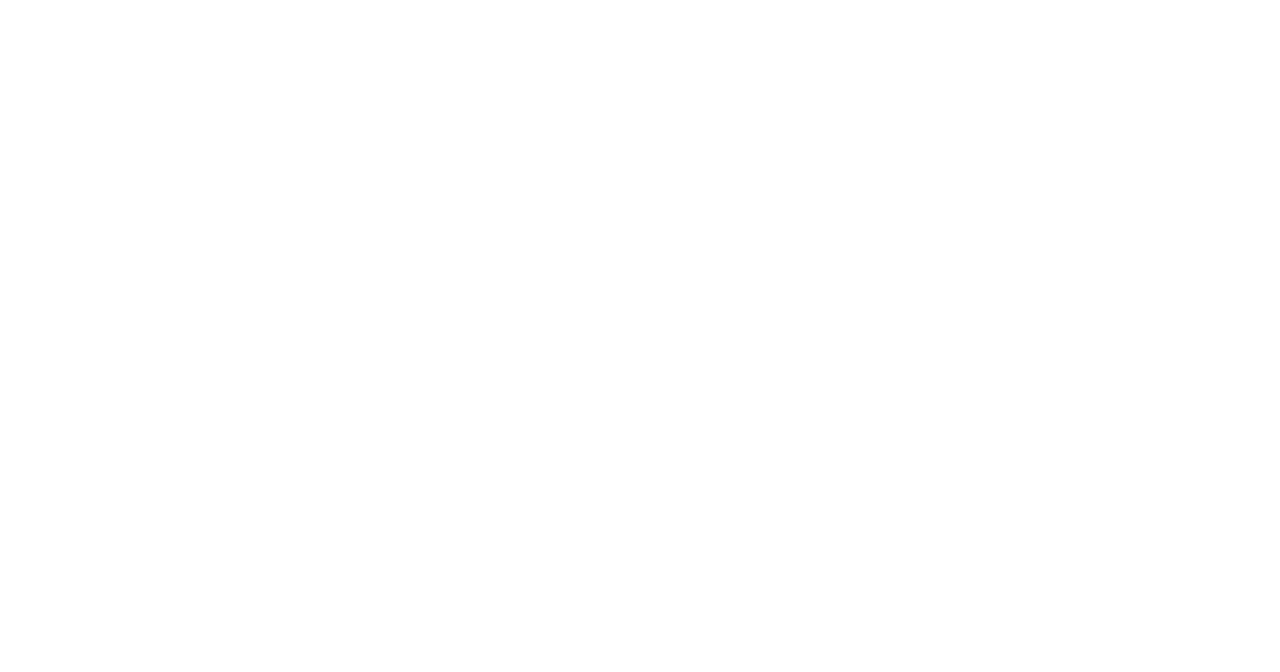
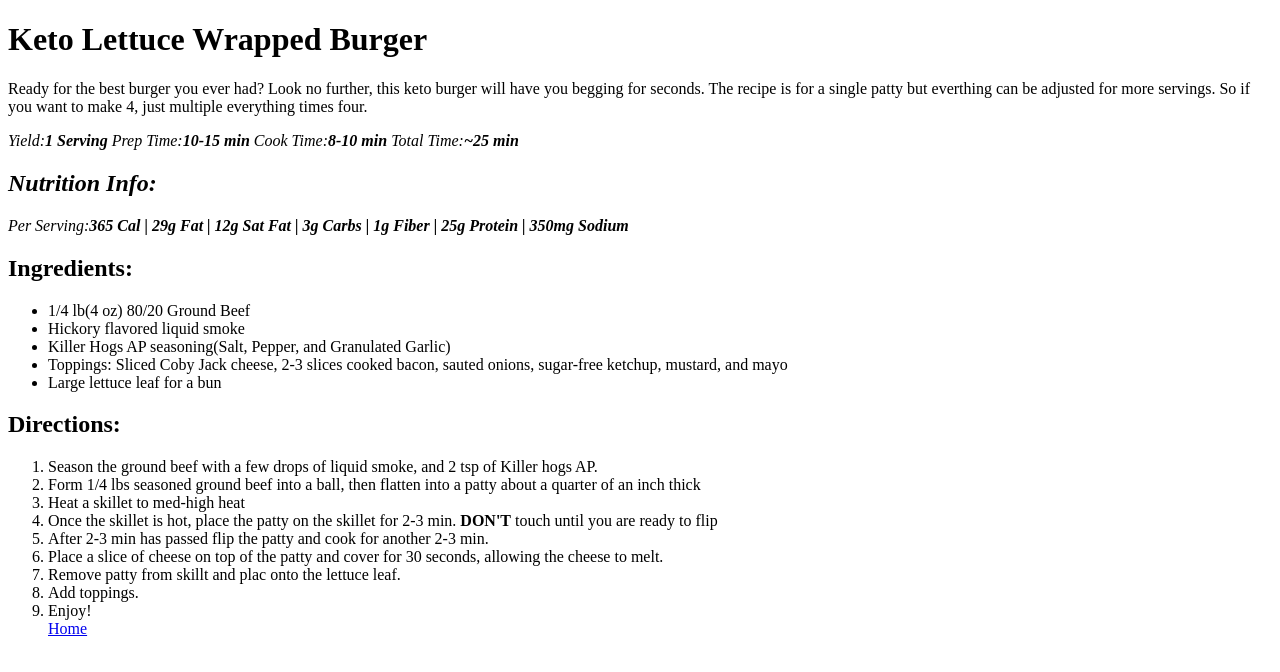
Before and after one commit to gwilljr88/odin-recipes, a plain HTML site: page recipes/keto-buger.html in a window 1280 px wide. Drawn offline with Linux system fonts and the light colour scheme.

Commit message:
Added nutrition facts, ingrdeints, and directions for keto burger recipe.

```diff
--- a/recipes/keto-buger.html
+++ b/recipes/keto-buger.html
@@ -6,6 +6,61 @@
     <title>Keto Burger</title>
 </head>
 
-<body></body>
+<body>
+    <h1>Keto Lettuce Wrapped Burger</h1>
+    <p>
+        Ready for the best burger you ever had? Look no further, this keto burger
+        will have you begging for seconds. The recipe is for a single patty but
+        everthing can be adjusted for more servings. So if you want to make 4,
+        just multiple everything times four.
+    </p>
+    <p>
+        <em>Yield:<strong>1 Serving</strong> Prep Time:<strong>10-15 min</strong>
+            Cook Time:<strong>8-10 min</strong> Total Time:<strong>~25 min</strong></em>
+    </p>
+    <h2><em>Nutrition Info:</em></h2>
+    <p>
+        <em>Per Serving:<strong>365 Cal | 29g Fat | 12g Sat Fat | 3g Carbs | 1g Fiber | 25g Protein |
+                350mg Sodium</strong></em>
+    </p>
+    <h2>Ingredients:</h2>
+    <ul>
+        <li>1/4 lb(4 oz) 80/20 Ground Beef</li>
+        <li>Hickory flavored liquid smoke</li>
+        <li>Killer Hogs AP seasoning(Salt, Pepper, and Granulated Garlic)</li>
+        <li>
+            Toppings: Sliced Coby Jack cheese, 2-3 slices cooked bacon, sauted
+            onions, sugar-free ketchup, mustard, and mayo
+        </li>
+        <li>Large lettuce leaf for a bun</li>
+    </ul>
+    <h2>Directions:</h2>
+    <ol>
+        <li>
+            Season the ground beef with a few drops of liquid smoke, and 2 tsp of
+            Killer hogs AP.
+        </li>
+        <li>
+            Form 1/4 lbs seasoned ground beef into a ball, then flatten into a patty
+            about a quarter of an inch thick
+        </li>
+        <li>Heat a skillet to med-high heat</li>
+        <li>
+            Once the skillet is hot, place the patty on the skillet for 2-3 min.
+            <strong>DON'T</strong> touch until you are ready to flip
+        </li>
+        <li>
+            After 2-3 min has passed flip the patty and cook for another 2-3 min.
+        </li>
+        <li>
+            Place a slice of cheese on top of the patty and cover for 30 seconds,
+            allowing the cheese to melt.
+        </li>
+        <li>Remove patty from skillt and plac onto the lettuce leaf.</li>
+        <li>Add toppings.</li>
+        <li>Enjoy!</li>
+        <a href="../index.html">Home</a>
+    </ol>
+</body>
 
 </html>
```
